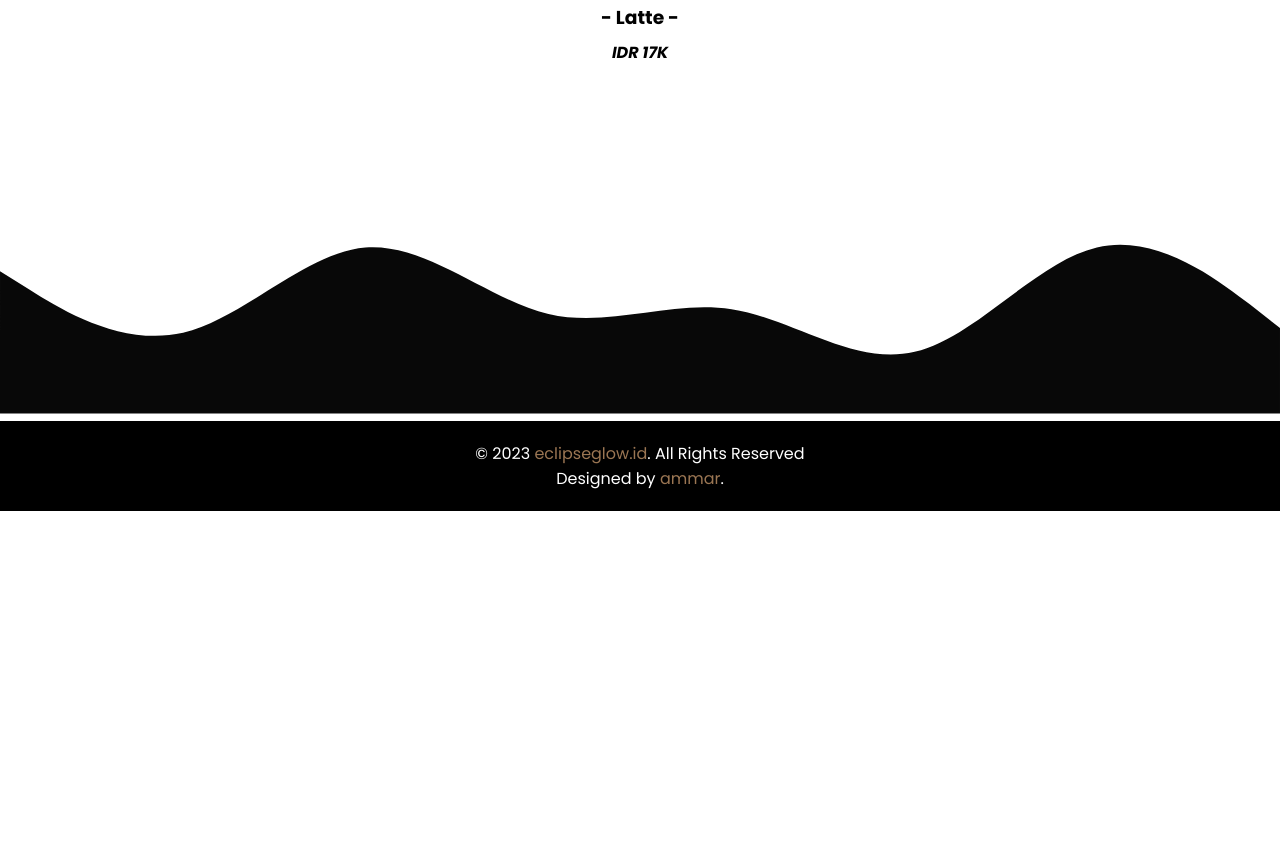
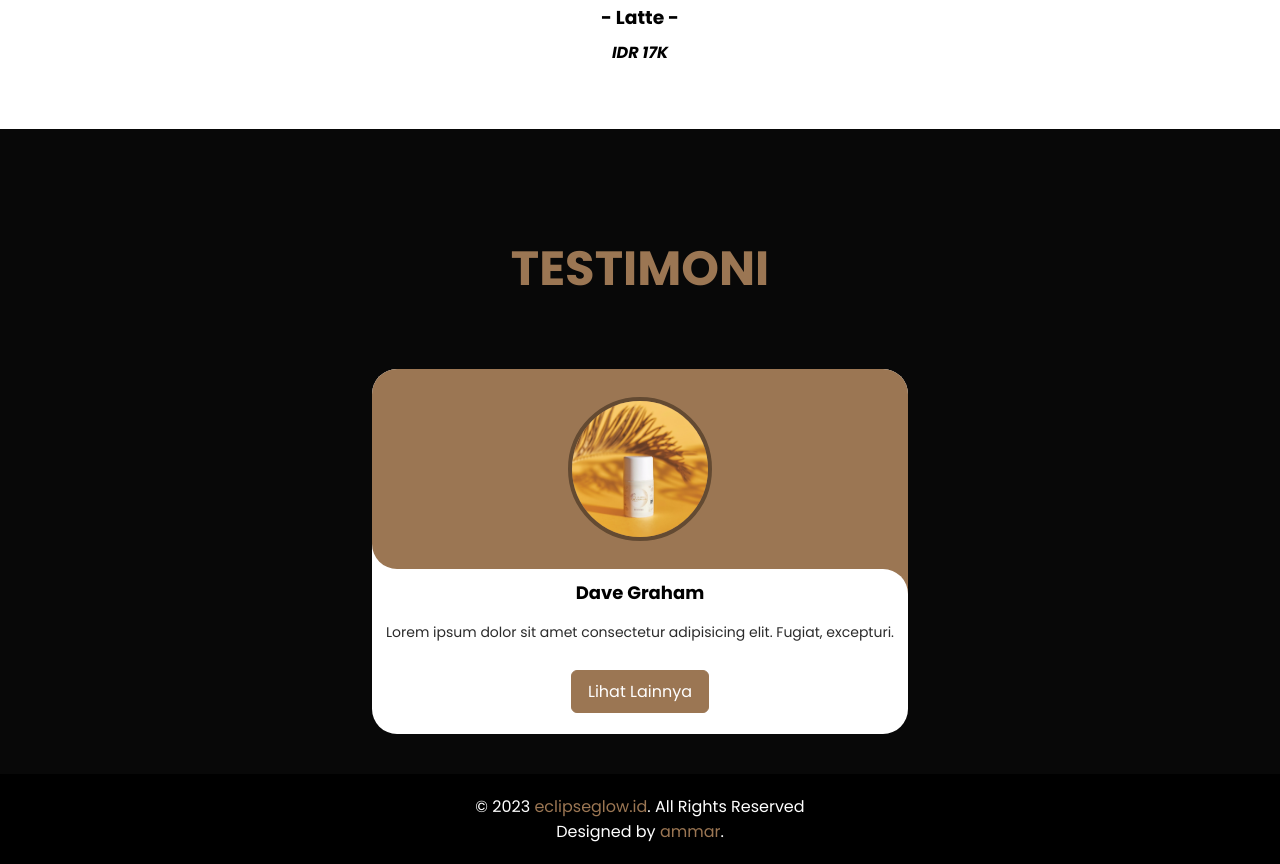
Before and after one commit to ahmadammarm/eclipse-glow-hair-pkm, a plain HTML site: page index.html in a window 1280 px wide. Shown: the part 4458-5322 px from the top of the page. Before the commit the page ends 4969 px from the top, so only its background shows below. Drawn offline with nearby package versions, Linux system fonts and the light colour scheme.

Commit message:
update testimonial

```diff
--- a/index.html
+++ b/index.html
@@ -27,6 +27,9 @@
     <!-- Icon -->
     <link rel="icon" href="img/logo-removebg-preview.png" />
 
+    <!-- Swiper JS CDN -->
+    <link rel="stylesheet" href="https://cdn.jsdelivr.net/npm/swiper@10/swiper-bundle.min.css" />
+
     <title>Eclipse Glow Hair</title>
   </head>
   <body id="top">
@@ -46,7 +49,7 @@
               <li><a href="#">Beranda</a></li>
               <li><a href="#about">Tentang</a></li>
               <li><a href="#product">Produk</a></li>
-              <li><a href="#">Testimoni</a></li>
+              <li><a href="#testimoni">Testimoni</a></li>
               <li><a href="#">Hubungi</a></li>
             </ul>
             <i class="fa-solid fa-bars menu-bar" id="menu-icon"></i>
@@ -152,8 +155,32 @@
         </div>
       </div>
     </div>
-    <svg xmlns="http://www.w3.org/2000/svg" viewBox="0 0 1440 320"><path fill="rgb(8, 8, 8)" fill-opacity="1" d="M0,160L34.3,181.3C68.6,203,137,245,206,229.3C274.3,213,343,139,411,133.3C480,128,549,192,617,208C685.7,224,754,192,823,202.7C891.4,213,960,267,1029,250.7C1097.1,235,1166,149,1234,133.3C1302.9,117,1371,171,1406,197.3L1440,224L1440,320L1405.7,320C1371.4,320,1303,320,1234,320C1165.7,320,1097,320,1029,320C960,320,891,320,823,320C754.3,320,686,320,617,320C548.6,320,480,320,411,320C342.9,320,274,320,206,320C137.1,320,69,320,34,320L0,320Z"></path></svg>
     <!-- Product Session End -->
+
+    <!-- Testimonial Session Start -->
+    <div class="testimoni-container" id="testimoni">
+      <div class="testimoni-title">
+        <h2>TESTIMONI</h2>
+      </div>
+      <div class="testimoni-content">
+        <div class="card-wrapper">
+          <div class="card">
+            <div class="image-content">
+              <span class="overlay"></span>
+              <div class="card-image">
+                <img src="img/gambar1.jpeg" alt="" class="card-img" />
+              </div>
+            </div>
+            <div class="card-content">
+              <h2 class="name">Dave Graham</h2>
+              <p class="desc">Lorem ipsum dolor sit amet consectetur adipisicing elit. Fugiat, excepturi.</p>
+              <button class="button">Lihat Lainnya</button>
+            </div>
+          </div>
+        </div>
+      </div>
+    </div>
+    <!-- Testimonial Session End -->
     <!-- Footer Start -->
     <div class="footer-bottom">
       <div class="footer-container">
@@ -178,9 +205,12 @@
       AOS.init();
     </script>
 
+    <!-- Swiper JS -->
+    <script src="https://cdn.jsdelivr.net/npm/swiper@10/swiper-bundle.min.js"></script>
+
+
     <!-- Ion Icon Link -->
     <script type="module" src="https://unpkg.com/ionicons@5.5.2/dist/ionicons/ionicons.esm.js"></script>
     <script nomodule src="https://unpkg.com/ionicons@5.5.2/dist/ionicons/ionicons.js"></script>
-
   </body>
 </html>
--- a/style.css
+++ b/style.css
@@ -607,3 +607,121 @@ header {
     font-size: 1.2rem;
   }
 }
+
+.testimoni-container {
+  display: flex;
+  width: 100%;
+  flex-direction: column; /* Mengatur tata letak konten ke tata letak kolom */
+  align-items: center;
+  justify-content: center;
+  background-color: rgb(8, 8, 8);
+  padding: 40px 0; /* Menambahkan padding sesuai kebutuhan */
+  text-align: center; /* Menengahkan teks */
+}
+
+.testimoni-container .testimoni-title h2 {
+  font-size: 3rem;
+  padding-bottom: 4rem; /* Mengurangi margin agar tidak terlalu jauh dari konten */
+  color: #9b7653;
+  padding-top: 4rem;
+}
+
+.testimoni-container .testimoni-content {
+  margin: 0 40px;
+}
+
+.testimoni-container .card {
+  border-radius: 25px;
+  background-color: #fff;
+  width: 320pxx;
+}
+
+.testimoni-container .image-content,
+.testimoni-container .card-content {
+  padding: 10px 14px;
+  display: flex;
+  flex-direction: column;
+  align-items: center;
+}
+
+.testimoni-container .image-content {
+  row-gap: 5px;
+  padding: 25px 0;
+  position: relative;
+}
+
+.testimoni-container .card-image {
+  position: relative;
+  height: 150px;
+  width: 150px;
+  border-radius: 50%;
+  margin: 0 auto; /* Mengatur gambar menjadi tengah */
+  padding: 3px;
+}
+
+.testimoni-container .card-image .card-img {
+  height: 100%;
+  width: 100%;
+  object-fit: cover;
+  border-radius: 50%;
+  border: 4px solid #634a32;
+}
+
+.testimoni-container .card-content .name {
+  font-size: 18px;
+  font-weight: 700;
+  color: #000;
+  margin-bottom: 1rem;
+}
+
+.testimoni-container .card-content .desc {
+  font-size: 14px;
+  color: #2b2b2b;
+  margin-bottom: 1rem;
+  text-align: center;
+}
+
+.testimoni-container .card-content .button {
+  border: 1px solid #9b7653;
+  font-size: 16px;
+  color: #fff;
+  padding: 8px 16px;
+  background-color: #9b7653;
+  border-radius: 6px;
+  margin: 11px;
+  cursor: pointer;
+  transition: 0.3s all ease;
+}
+
+.testimoni-container .card-content .button:hover {
+  color: #9b7653;
+  background-color: #fff;
+  border: 1px solid transparent;
+  border-color: #9b7653;
+}
+
+.testimoni-container .image-content .overlay {
+  position: absolute;
+  height: 100%;
+  width: 100%;
+  top: 0;
+  left: 0;
+  background-color: #9b7653;
+  border-radius: 25px 25px 0 25px;
+}
+
+.testimoni-container .image-content .overlay::before,
+.testimoni-container .image-content .overlay::after {
+  position: absolute;
+  content: '';
+  height: 40px;
+  width: 40px;
+  right: 0;
+  bottom: -40px;
+  background-color: #9b7653;
+}
+
+.testimoni-container .image-content .overlay::after {
+  border-radius: 0 25px 0 0;
+  background-color: #fff;
+}
```
